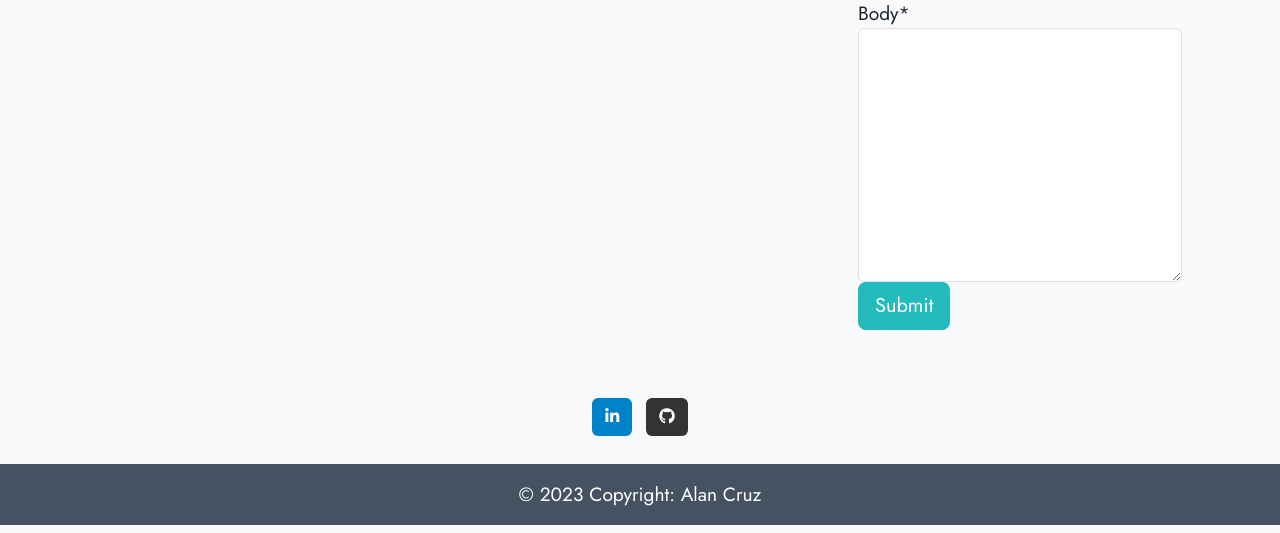
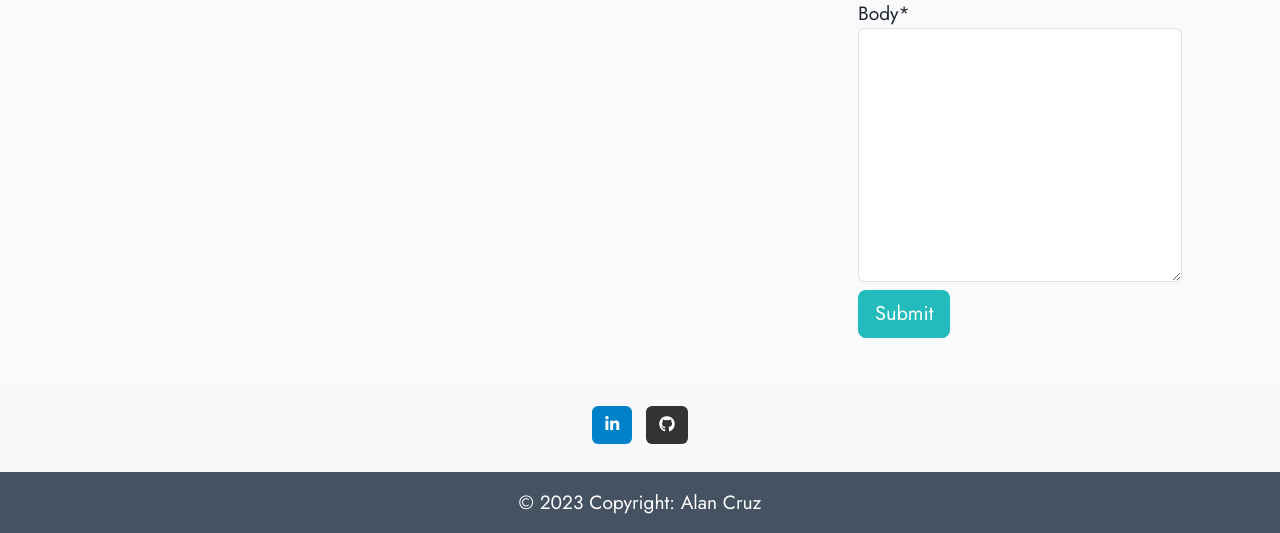
Before and after one commit to llancruzz/share-story, a Django app: template templates/post_detail.html in a window 1280 px wide. Shown: the part 667-1200 px from the top of the page. Run offline with Django 3.2, Linux system fonts and the light colour scheme; the template is opened without the code that fills it: values that come from a table or form of the project are taken from there, others are empty; the visitor is signed in with stand-in values (Sample User, id 1); some libraries are stand-ins or nearby versions.

Commit message:
feat: Add margin-top in submit button

```diff
--- a/templates/post_detail.html
+++ b/templates/post_detail.html
@@ -126,7 +126,7 @@
                 <form method="POST" style="margin-top: 1.3em;">
                     {{ comment_form | crispy }}
                     {% csrf_token %}
-                    <button type="submit" class="btn btn-signup btn-lg">Submit</button>
+                    <button type="submit" class="btn btn-signup btn-lg mt-2">Submit</button>
                 </form>
                 {% endif %}
                 {% endif %}
```
